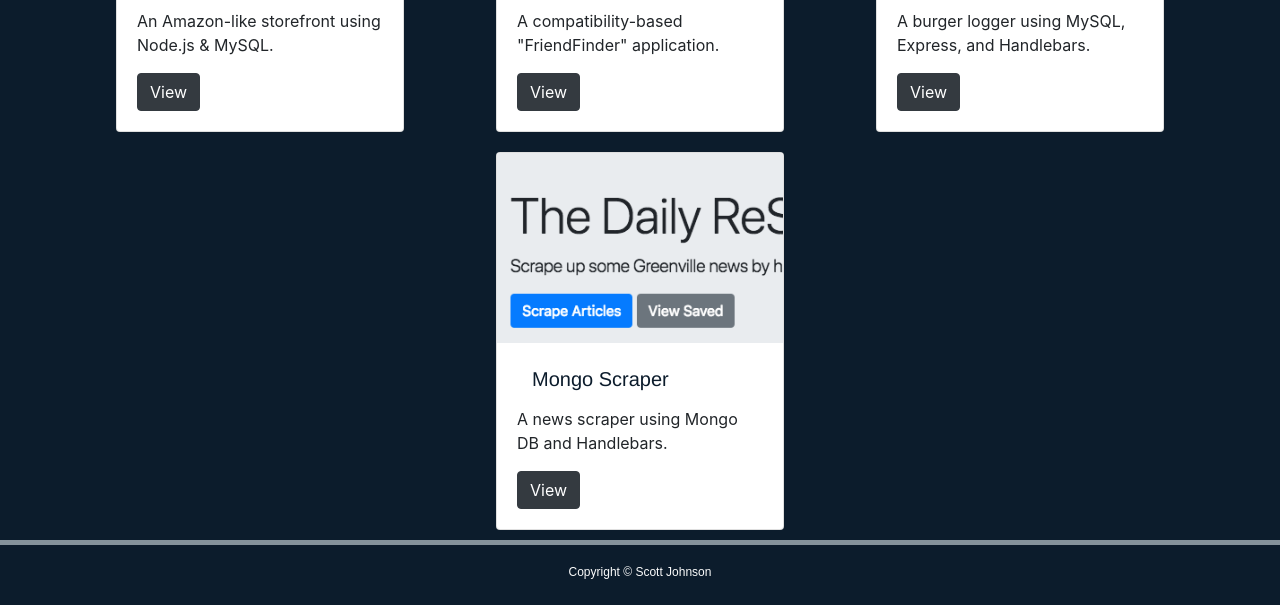
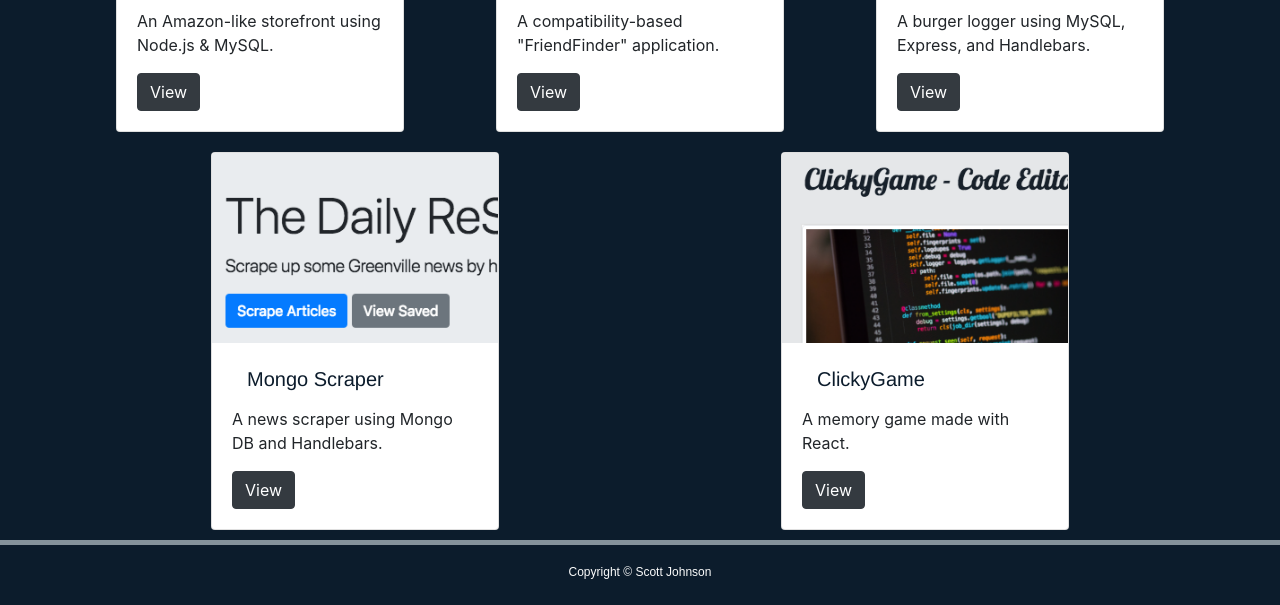
Before and after one commit to rscottjohnson/portfolio-version2, a plain HTML site: page portfolio.html in a window 1280 px wide. Shown: the part 1429-2034 px from the top of the page. Drawn offline with nearby package versions, Linux system fonts and the light colour scheme.

Commit message:
Added ClickyGame to Portfolio

```diff
--- a/portfolio.html
+++ b/portfolio.html
@@ -152,6 +152,16 @@
                     </div>
                 </div>
             </div>
+            <div class="col-sm">
+                <div class="card mx-auto" style="width: 18rem;">
+                    <img class="card-img-top" src="assets/images/ScreenShot-ClickyGame.jpg" alt="MongoScraper">
+                    <div class="card-body">
+                        <h5 class="card-title">ClickyGame</h5>
+                        <p class="card-text">A memory game made with React.</p>
+                        <a href=" https://rscottjohnson.github.io/ClickyGame/" class="btn btn-dark">View</a>
+                    </div>
+                </div>
+            </div>
         </div>
     </div>
 
```
Also changed, not shown: assets/images/ScreenShot-ClickyGame.jpg (added).
